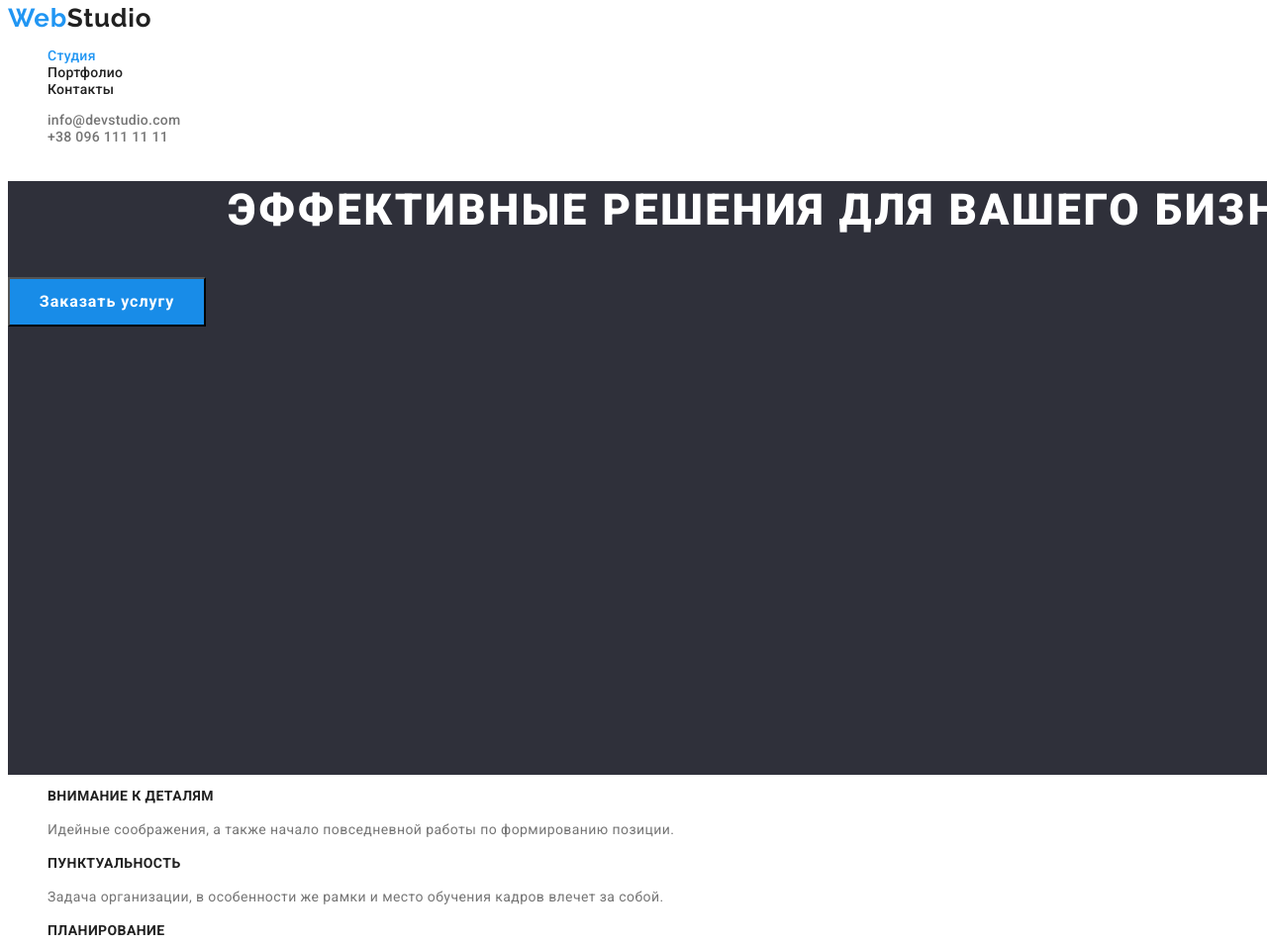
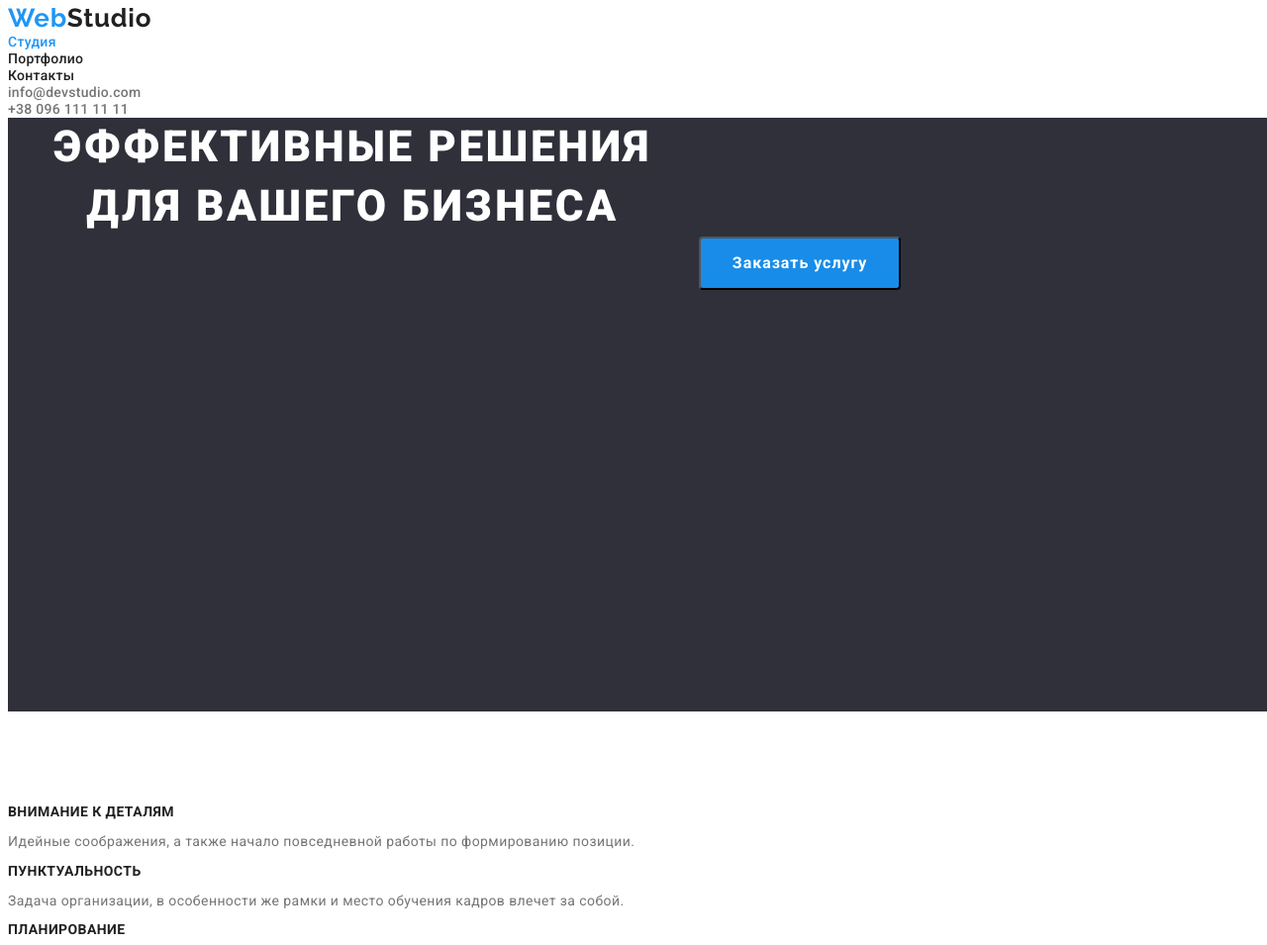
Before and after one commit to Artur-Shamrai/goit-markup-hw-03, a plain HTML site: page index.html in a window 1280 px wide. Shown: the part 5-960 px from the top of the page at 99% size. Drawn offline with Linux system fonts and the light colour scheme; files whose address does not match are found by name.

Commit message:
Update styles.css
some changes

```diff
--- a/css/styles.css
+++ b/css/styles.css
@@ -29,6 +29,8 @@ body {
 }
 .list {
   list-style: none;
+  padding: 0;
+  margin: 0;
 }
 
 /*Logotipe*/
@@ -72,6 +74,7 @@ text-decoration: none;
 .site-nav .link.current {
   color: var(--akcent);
 }
+
 /*Auth-navigation*/
 .auth-nav .link {
   color: var(--secondary-text-color);
@@ -87,9 +90,13 @@ text-decoration: none;
 }
 
 /*Hero section*/
-.hero{ background-color: var(--background-footer-color);
+.hero {
+  background-color: var(--background-footer-color);
   width: 1600px;
-  height: 600px;}
+  height: 600px;
+  text-align: center;
+margin-bottom: 94px;
+}
 
 .hero-title {
 color: var(--text-color-white);
@@ -99,8 +106,10 @@ line-height: 1.36;
 text-align: center;
 letter-spacing: 0.06em;
 text-transform: uppercase;
+margin-top: 0;
+margin-bottom: 40px;
+}
 
-}
 .hero .button {
 background-color: var(--hero-button-backgroun);
 color: var(--text-color-white);
@@ -108,64 +117,84 @@ font-family: inherit;
 font-weight: var(--font-weight-bold);
 font-size: 16px;
 line-height: 1.87;
+letter-spacing: 0.06em;
+min-width: 200px;
+min-height: 50px;
+border-radius: 4px;
+display: inline-block;
+padding: 10px 32px 10px 32px;
+margin: 0px;
+text-align: center;
+}
 
-letter-spacing: 0.06em;
-width: 200px;
-height: 50px;
-
+.hero-box{
+width: 696px;
+height: 120px;
 }
 
 /*Future list(Hero)*/
- .future .heading{}
+.future {
+margin-bottom: 94px;
+margin-top: 0;
+}
+
  .future .title{
   font-weight: var(--font-weight-bold);
   font-size: 14px;
   line-height: 1.14;
   text-transform: uppercase;
-}
- .future .slogan{
-   color: var(--secondary-text-color);
- ;
-  font-size: 14px;
-  line-height: 1.71;
+  margin-bottom: 10px;
+  margin-top: 0
 }
 
 
+.future .slogan {
+  color: var(--secondary-text-color);
+  font-size: 14px;
+  line-height: 1.71;
+  margin-top: 0;
+  margin-bottom: 10px;
+ }
+
+
+
  /* Section team */
-
- .team-heading{
+ .team-heading {
    font-size: 36px;
    font-weight: var(--font-weight-bold);
    line-height: 1.17;
-   text-align: center;
  }
- .team .title{
-
+ .team .title {
   font-weight: var(--font-weight-medium);
   font-size: 16px;
   line-height: 1.17;
-
 }
 
- .team .text{
+ .team .text {
    color: var(--secondary-text-color);
    font-size: 16px;
    line-height: 1.18;
   }
+
   /* Activity section */
-  .activity .title{
+  .activity .title {
     font-weight: var(--font-weight-bold);
     font-size: 36px;
     line-height: 1.17;
     text-align: center;
+    padding: 0 0 50px 0;
+  }
+ .activity{
+   margin-bottom: 94px;
+   margin-top: 0;
  }
 
  /*Footer*/
-.footer{
+.footer {
   background-color: var(--background-footer-color);
 }
 
-  .footer .map{
+  .footer .map {
   color: var(--text-color-white);
   font-style: normal;
   font-size: 14px;
@@ -173,7 +202,8 @@ height: 50px;
   letter-spacing: 0.03em;
   text-decoration: none;
  }
- .footer .link{
+
+ .footer .link {
   color: rgba(255, 255, 255, 0.6);
   font-style: normal;
   font-size: 14px;
@@ -186,40 +216,41 @@ height: 50px;
 
 /*Buttons*/
 
-.button-list button{
+.button-list button {
   background-color: var(--buttons-color);
   font-family: inherit;
   font-weight: var(--font-weight-medium);
   font-size: 16px;
   line-height: 1.62;
   letter-spacing: 0.03em;
+}
 
-
-}
-.portfolio .button{list-style: none;
+.portfolio .button {
+  list-style: none;
   }
 
 .portfolio .button :hover,
-.portfolio .button :focus{
+.portfolio .button :focus {
   background-color: var(--akcent);
-color: var(--text-color-white);}
+  color: var(--text-color-white);
+}
 
 
-  /* Poster section */
-  .portfolio a{
+  /* Portfolio section */
+  .portfolio a {
     text-decoration: none;
     font-family: inherit;
   }
-  .portfolio .title{
+
+  .portfolio .title {
     color: var(--primary-text-color);
     font-weight: var(--font-weight-bold);
     font-size: 18px;
     line-height: 2;
     letter-spacing: 0.06em;
-
   }
 
-  .portfolio .lead{
+  .portfolio .lead {
     color: var(--secondary-text-color);
     font-size: 16px;
     line-height: 1.87;
```
Lines whose indentation alone changed are shown as unchanged.
